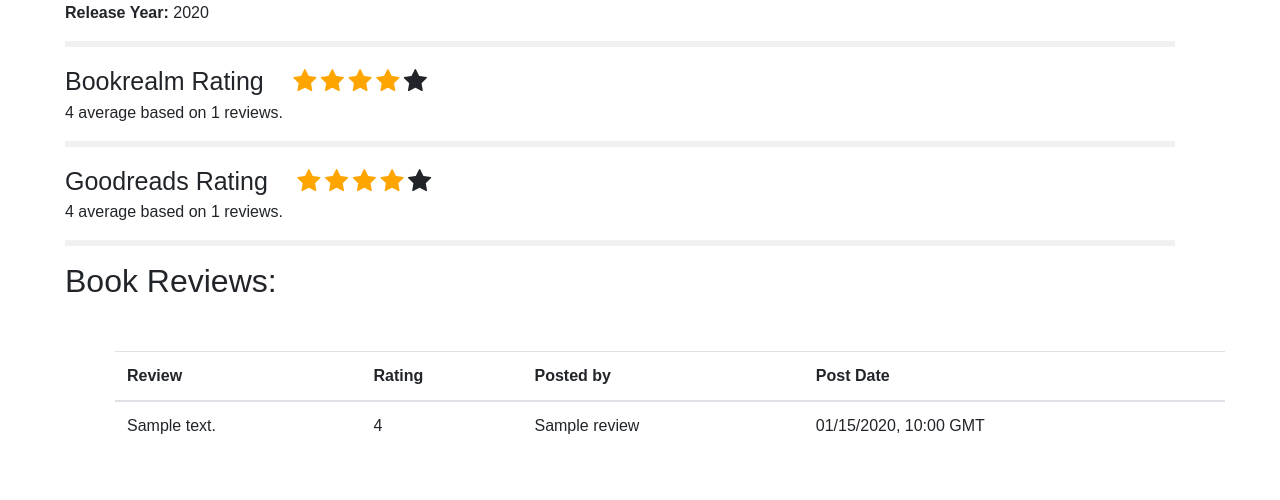
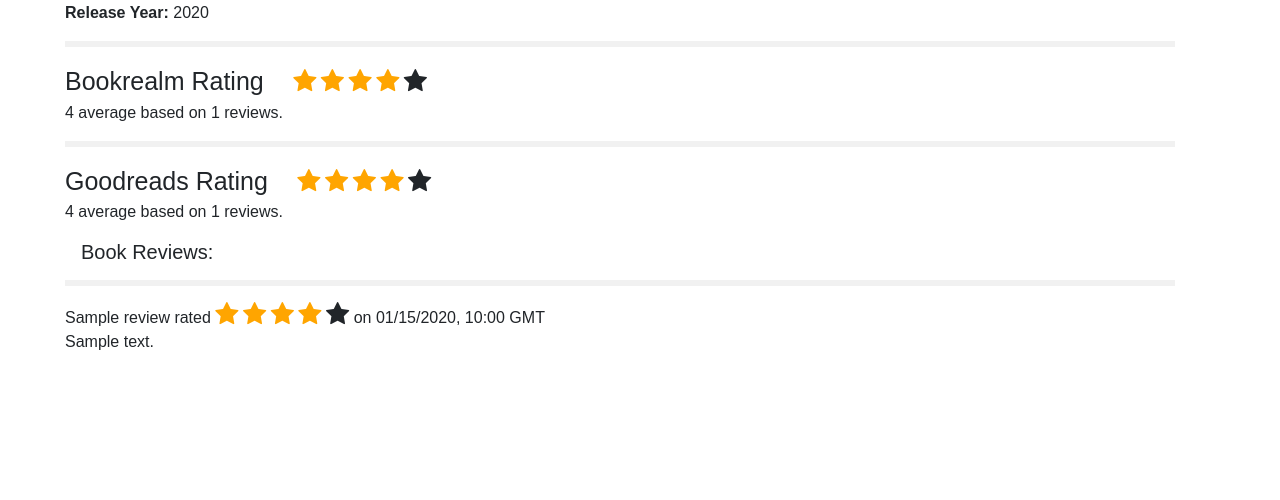
Before and after one commit to aitabuzaid/bookrealm, a Flask app: template bookrealm/templates/books/book.html in a window 1280 px wide. Shown: the part 396-896 px from the top of the page. After the commit the page ends 746 px from the top, so only its background shows below. Run offline with Flask 2, Linux system fonts and the light colour scheme; the template is opened without the code that fills it: most values are stand-ins (such as "Sample title", 1, 10 or a date in 2020); some libraries are stand-ins or nearby versions.

Commit message:
feat: changed review style

```diff
--- a/bookrealm/templates/books/book.html
+++ b/bookrealm/templates/books/book.html
@@ -39,31 +39,22 @@
             <p>No reviews on Bookrealm yet, maybe write your own?</p>
         {% endif %}
 
-        <hr style="border:3px solid #f1f1f1">
 
-        <h2>Book Reviews:</h2>
+
+        <h5 class="mb-0 pl-3">Book Reviews:</h5>
         {% if reviews %}
-            <table class="table table-hover">
-                <thead>
-                <tr>
-                    <th>Review</th>
-                    <th>Rating</th>
-                    <th>Posted by</th>
-                    <th>Post Date</th>
-                </tr>
-                </thead>
-                <tbody>
-
-                {% for review in reviews %}
-                    <tr>
-                        <td>{{ review['body'] }}</td>
-                        <td>{{ review['rating'] }}</td>
-                        <td>{{ review['name'] }}</td>
-                        <td>{{ review['created'].strftime("%m/%d/%Y, %H:%M GMT") }}</td>
-                    </tr>
+            {% for review in reviews %}
+                <hr style="border:3px solid #f1f1f1">
+                <span>{{ review['name'] }} rated </span>
+                {% for i in range(review['rating']|int) %}
+                    <span class="fa fa-star checked"></span>
                 {% endfor %}
-                </tbody>
-            </table>
+                {% for i in range(5-review['rating']|int) %}
+                    <span class="fa fa-star"></span>
+                {% endfor %}
+                <span>on {{ review['created'].strftime("%m/%d/%Y, %H:%M GMT") }}</span>
+                <p>{{ review['body'] }}</p>
+            {% endfor %}
         {% else %}
             <p>No reviews for this book yet.</p>
         {% endif %}
```
